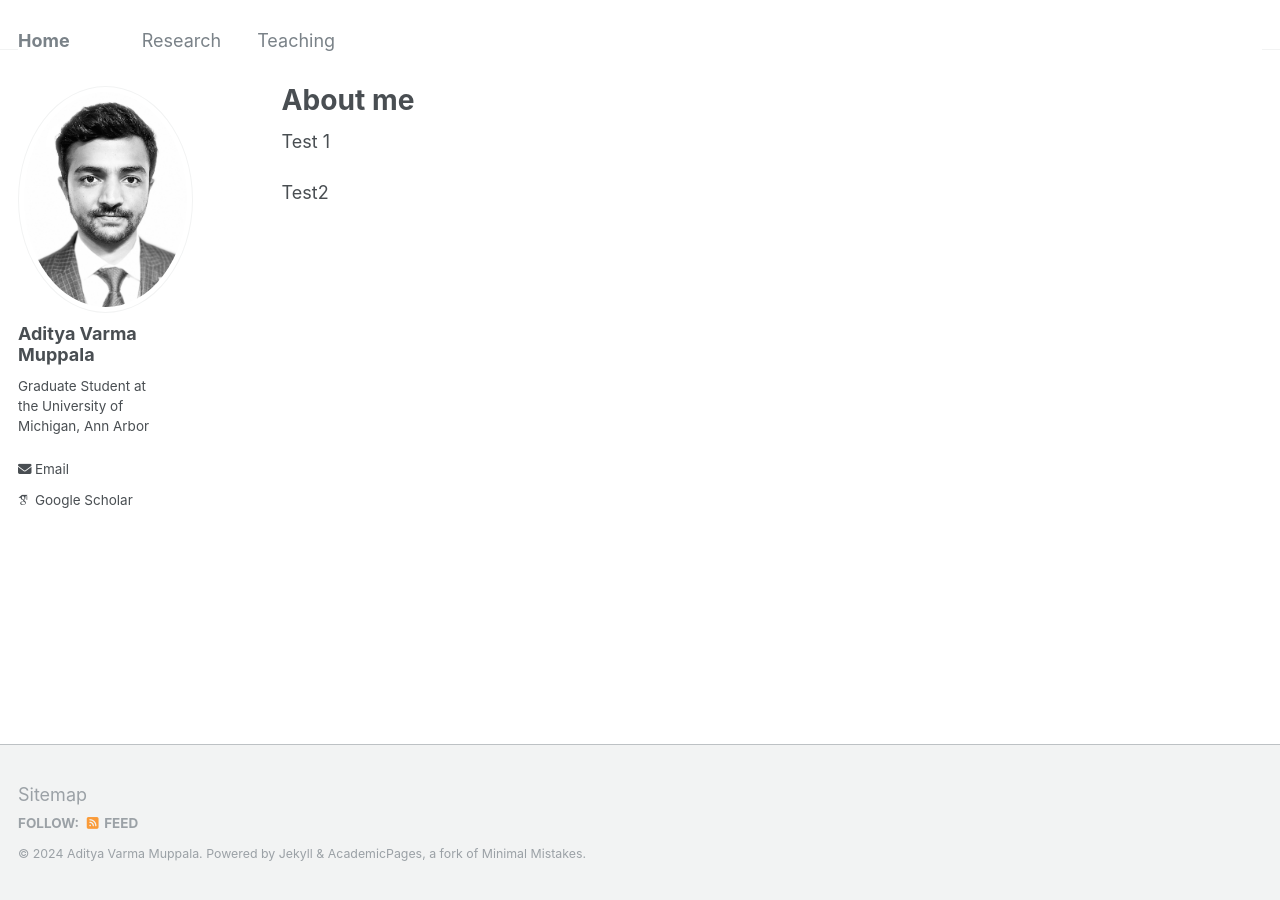
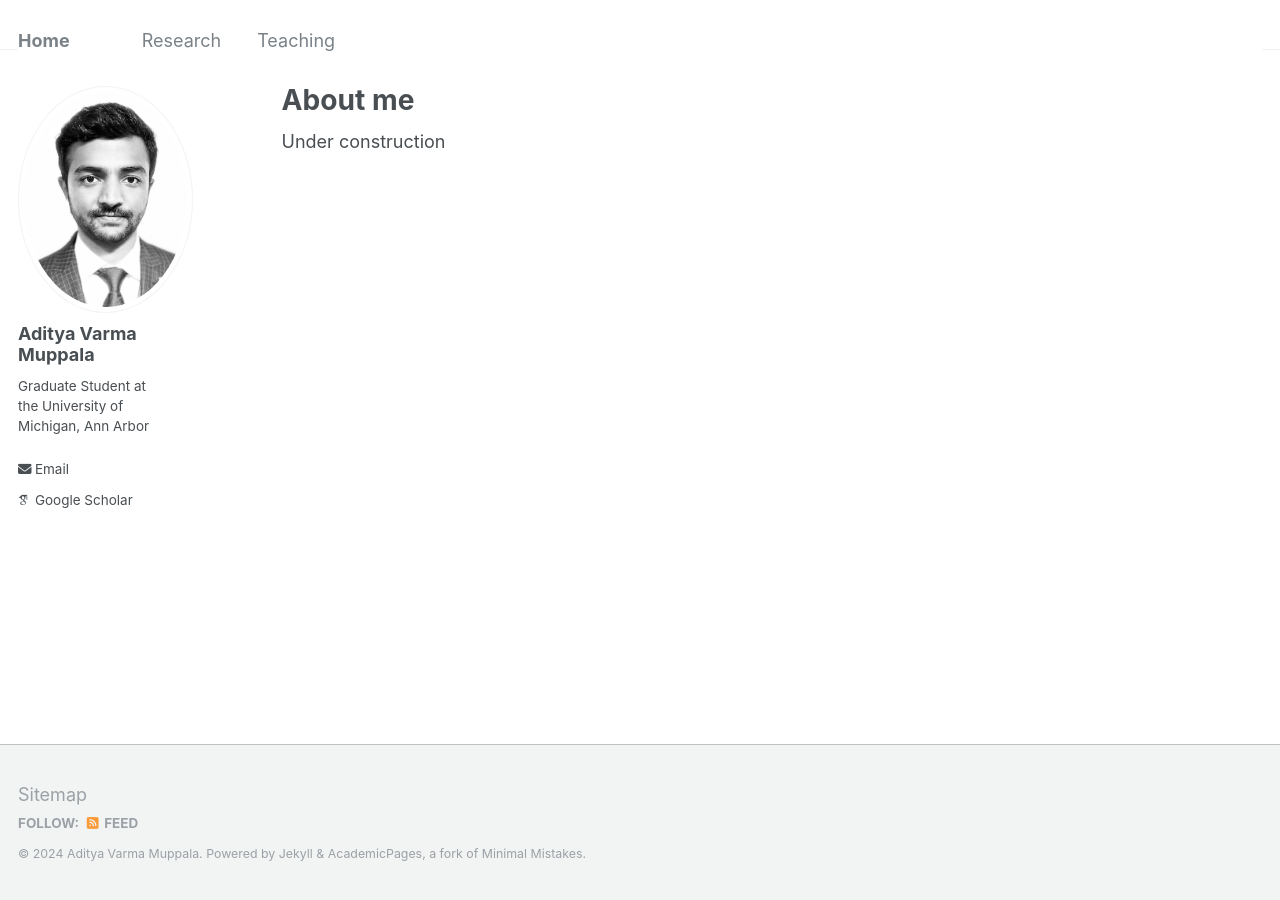
Before and after one commit to AdityaMuppala/adityamuppala.github.io, a Jekyll site: the page built from _pages/about.md, in a window 1280 px wide. Built offline with Jekyll 4.4.1, drawn with Linux system fonts in a browser that asks for light colours; some web fonts are replaced.

Commit message:
Update about.md

```diff
--- a/_pages/about.md
+++ b/_pages/about.md
@@ -7,6 +7,4 @@ redirect_from:
   - /about.html
 ---
 
-Test 1
-
-Test2
+Under construction
```
